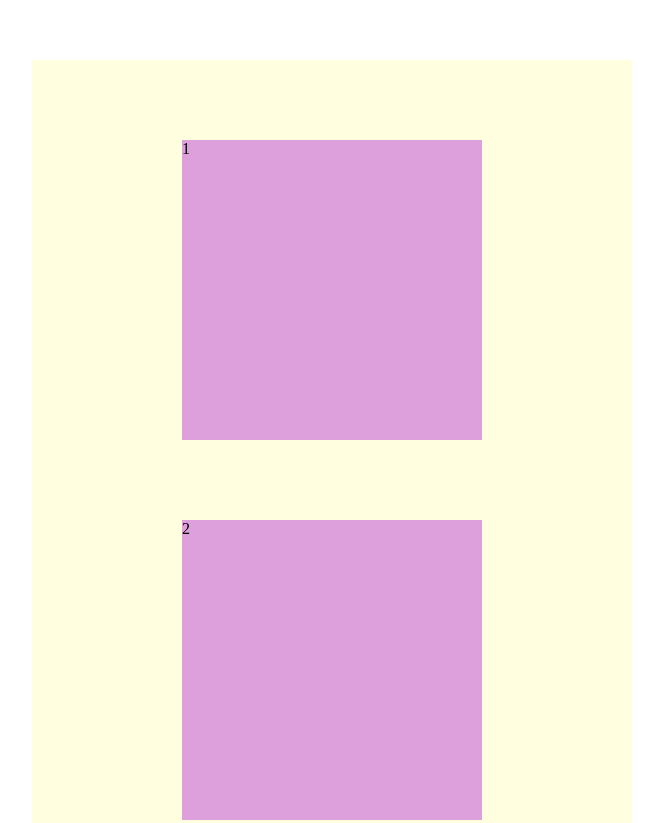
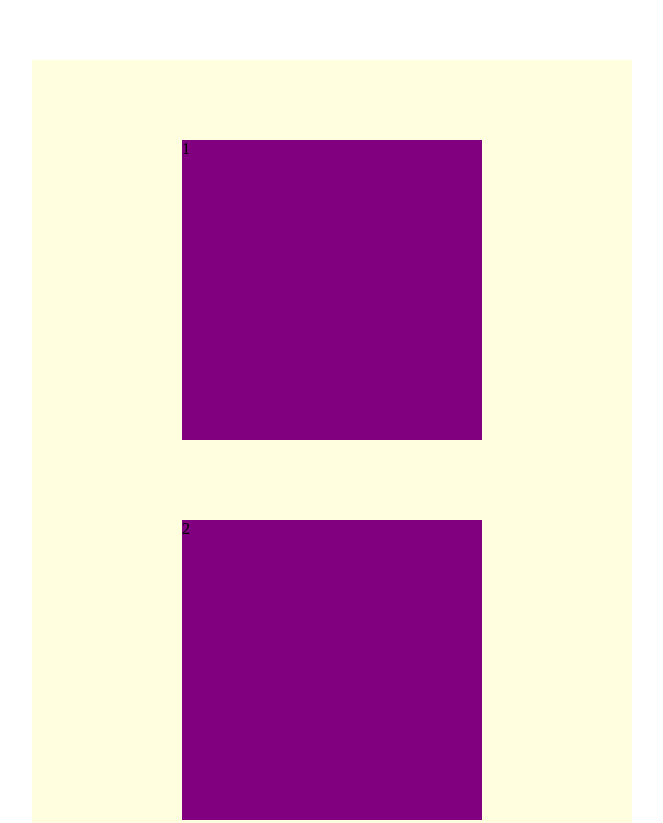
Before and after one commit to youjinDev/JavaScript, a plain HTML site: page intersection_observer_container.html in a window 1280 px wide. Shown: the part 140-963 px from the top of the page, without its empty margins (176-839 px from the left). Drawn offline with Linux system fonts and the light colour scheme.

Commit message:
IntersectionObserver Practice

```diff
--- a/intersection_observer_container.html
+++ b/intersection_observer_container.html
@@ -54,6 +54,34 @@
       <div class="box">20</div>
     </div>
 
-    <script></script>
+    <script>
+      // DOM 요소 위에 있는 모든 .box클래스 가지고 오기
+      // nodeList형태
+      const boxes = document.querySelectorAll('.box');
+
+      const options = {
+        root: document.querySelector('.container'), //container 기준
+        rootMargin: '0px', //0px기준, 선준비
+        threshold: 0.3, // 0~1값, 얼마나 들어와야 callback 수행할지 결정
+                     // inIntersecting은 나갈때와 들어올때가 반대
+      };
+
+      const callback = (entries, observer) => {
+        entries.forEach(entry => {
+          if(entry.isIntersecting) {
+            console.log('들어옵니다');
+            entry.target.classList.add('active');
+          } else {
+            console.log('나갑니다');
+            entry.target.classList.remove('active');
+          }
+        });
+      };
+
+      const observer = new IntersectionObserver(callback, options);
+
+      boxes.forEach(box => observer.observe(box));
+
+    </script>
   </body>
 </html>
```
Also changed, not shown: intersection_observer.html (+14 -8 lines).
